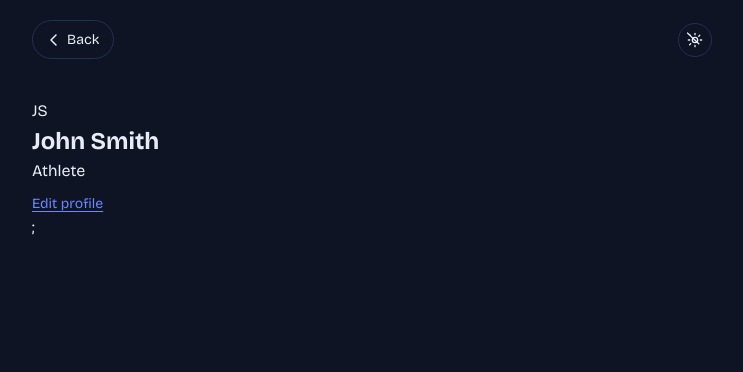
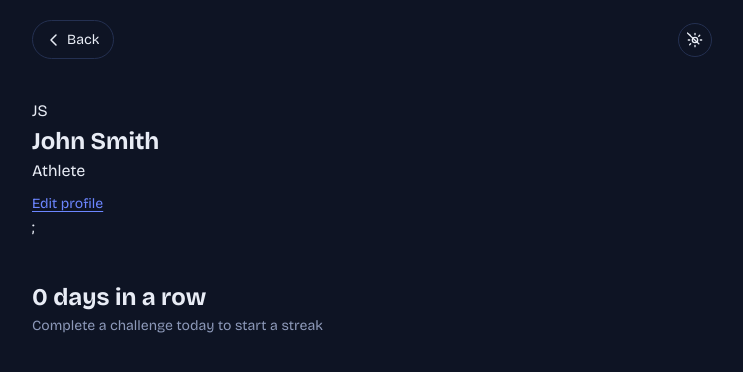
Before and after one commit to robertoandino/challenge-me, a React (Vite) app: page /profile in a window 1280 px wide. Shown: the top 372 px of the page, without its empty margins (268-1011 px from the left). Built offline with nearby package versions, Linux system fonts and the light colour scheme.

Commit message:
Updating Profile page

```diff
--- a/src/components/Profile/Profile.tsx
+++ b/src/components/Profile/Profile.tsx
@@ -436,6 +436,21 @@ function Profile() {
                         </div>
                     )};
                 </section>
+
+                {/* Streak + Heatmap */}
+                <section className="pf-streak" aria-labelledby="pf-streak-title">
+                    <div className="pf-streak-head">
+                        <h2 id="pf-streak-title" className="pf-streak-num">
+                            {stats.streak}
+                            <span className="pf-streak-unit">{stats.streak === 1 ? " day" : " days"} in a row</span>
+                        </h2>
+                        <p className="pf-muted">
+                            {stats.streak === 0
+                                ? "Complete a challenge today to start a streak"
+                                : "Consistency beats motivation"}
+                        </p>
+                    </div>
+                </section>
             </div>
         </div>
     )
```
